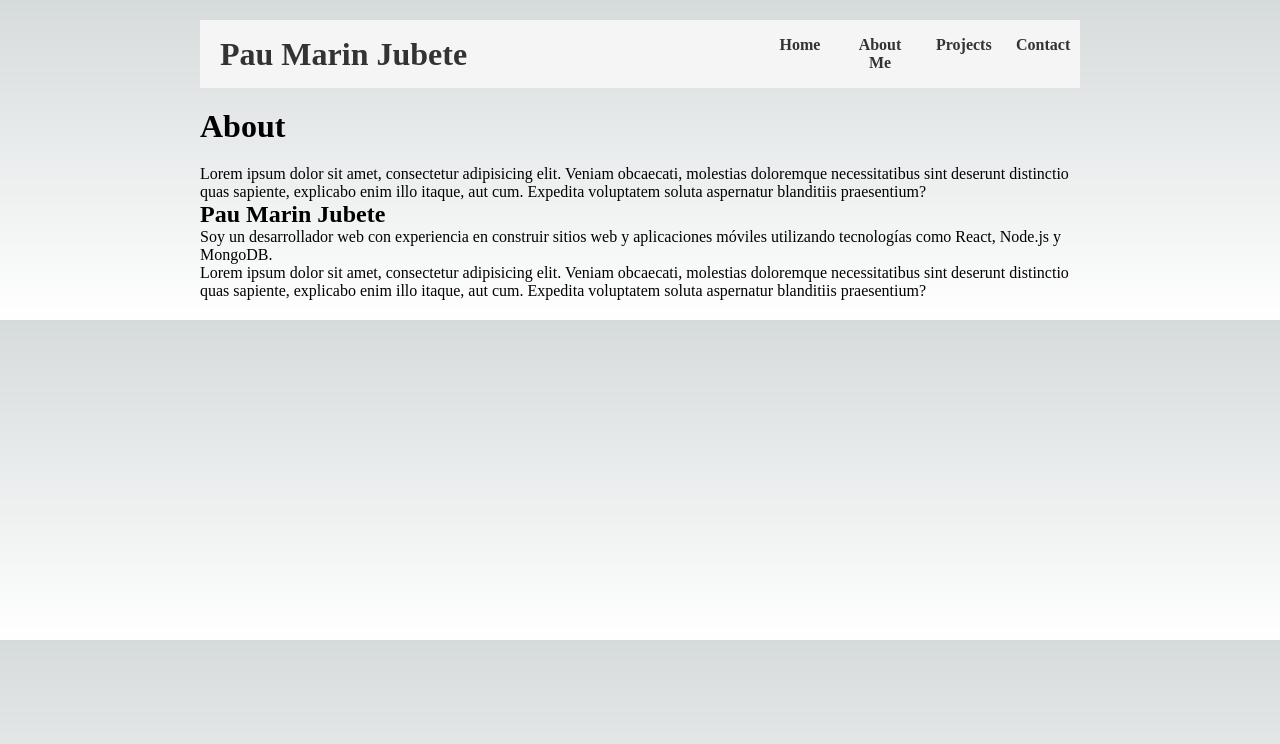
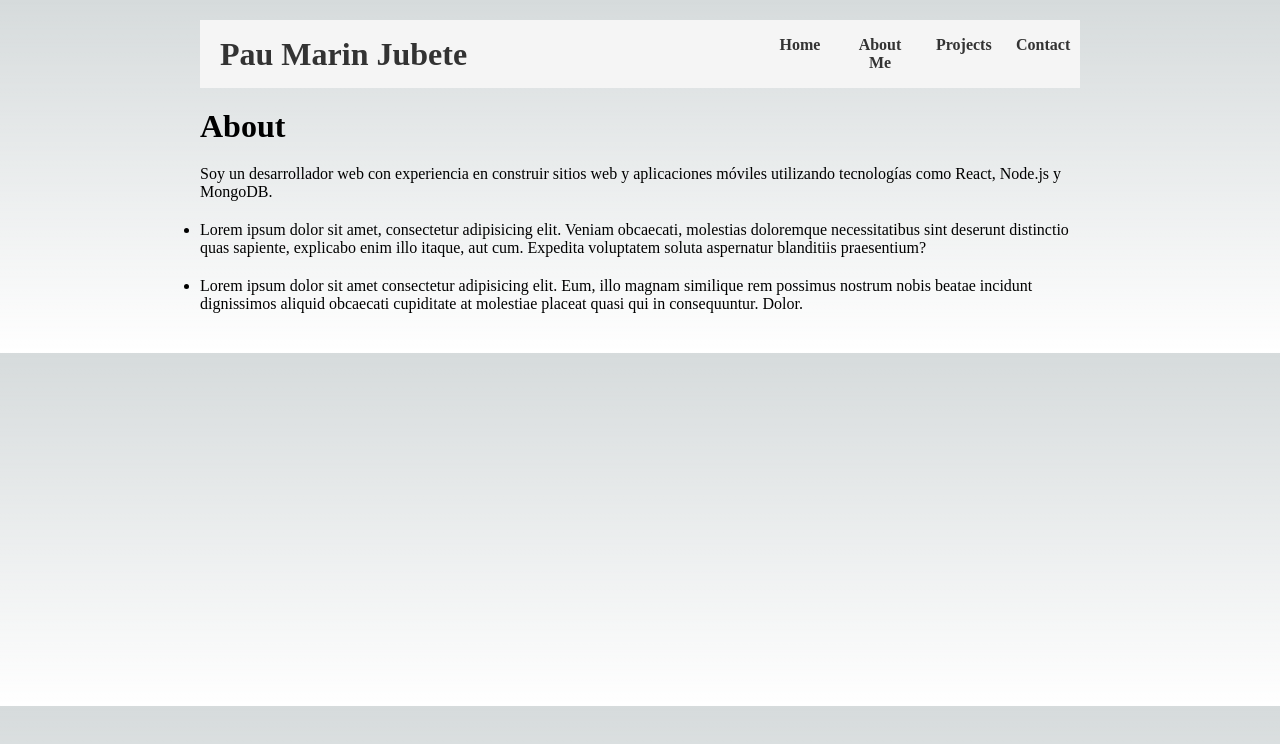
Before and after one commit to Pau-Marin/MySite, a Next.js app: page /about in a window 1280 px wide. Shown: the top 744 px of the page. Built offline with nearby package versions, Linux system fonts and the light colour scheme.

Commit message:
Working on the About page
Commit mainly to move WIP changes from laptop to desktop :)

```diff
--- a/app/about/page.jsx
+++ b/app/about/page.jsx
@@ -1,26 +1,35 @@
+import styles from "../../styles/About.module.css"
+
 export default function About() {
   return (
     <div>
+      <div className={styles.main}>
         <h1>About</h1>
-      <p>
-        Lorem ipsum dolor sit amet, consectetur adipisicing elit. Veniam
-        obcaecati, molestias doloremque necessitatibus sint deserunt distinctio
-        quas sapiente, explicabo enim illo itaque, aut cum. Expedita voluptatem
-        soluta aspernatur blanditiis praesentium?
-      </p>
-      <div className="card">
-        <h2>Pau Marin Jubete</h2>
         <p>
           Soy un desarrollador web con experiencia en construir sitios web y
           aplicaciones móviles utilizando tecnologías como React, Node.js y
           MongoDB.
         </p>
+      </div>
+      <div className={styles.timeline}>
+        <ul>
+          <li>
             <p>
               Lorem ipsum dolor sit amet, consectetur adipisicing elit. Veniam
               obcaecati, molestias doloremque necessitatibus sint deserunt
               distinctio quas sapiente, explicabo enim illo itaque, aut cum.
               Expedita voluptatem soluta aspernatur blanditiis praesentium?
             </p>
+          </li>
+          <li>
+            <p>
+              Lorem ipsum dolor sit amet consectetur adipisicing elit. Eum, illo
+              magnam similique rem possimus nostrum nobis beatae incidunt
+              dignissimos aliquid obcaecati cupiditate at molestiae placeat
+              quasi qui in consequuntur. Dolor.
+            </p>
+          </li>
+        </ul>
       </div>
     </div>
   )
--- a/package.json
+++ b/package.json
@@ -2,7 +2,6 @@
   "name": "portfolio",
   "version": "0.2.0",
   "private": true,
-
   "scripts": {
     "dev": "next dev",
     "build": "next build",
--- /dev/null
+++ b/styles/About.module.css
@@ -0,0 +1,7 @@
+.main {
+  padding-bottom: 20px;
+}
+
+.timeline ul li {
+  padding-bottom: 20px;
+}
```
Lines whose indentation alone changed are shown as unchanged.
